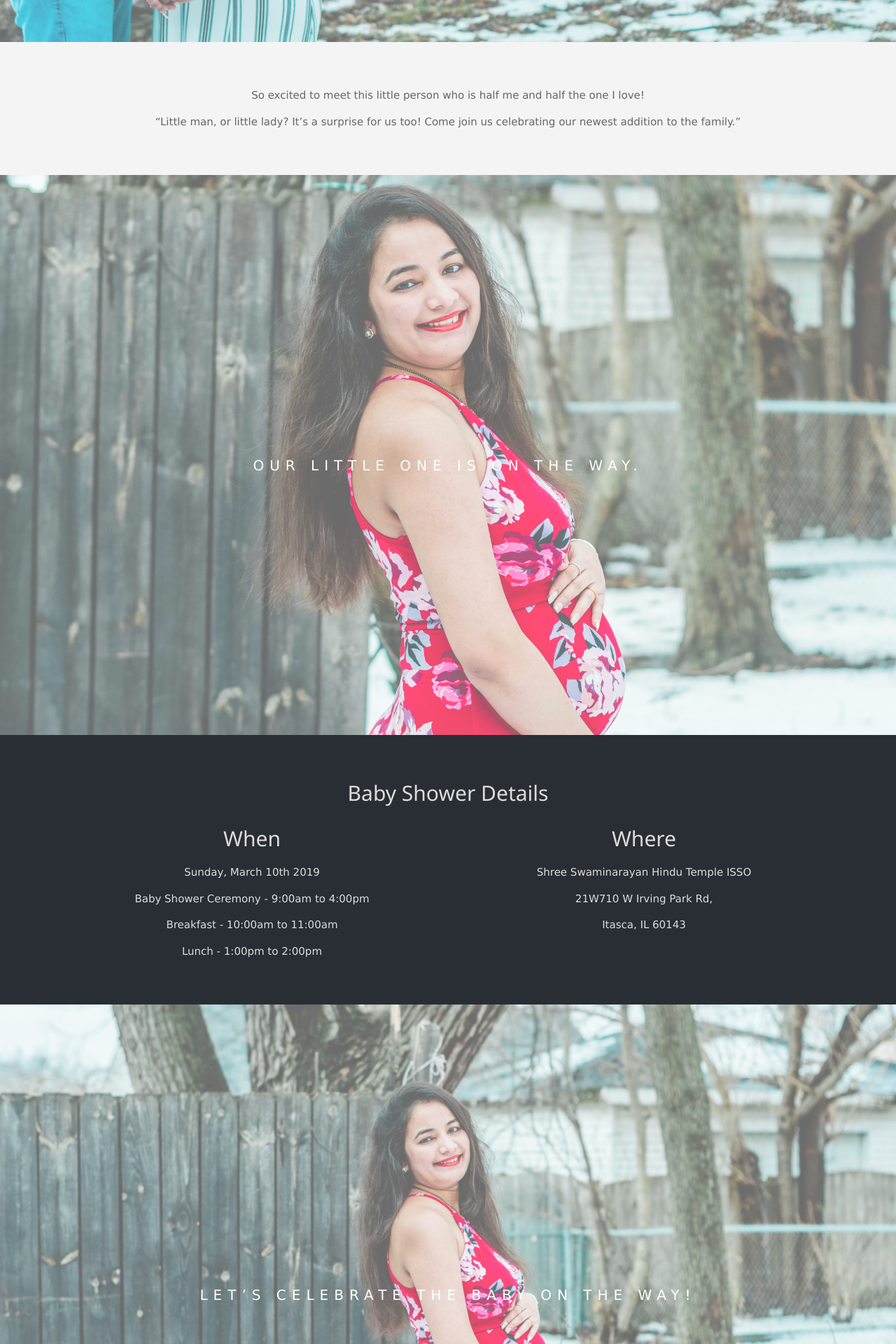
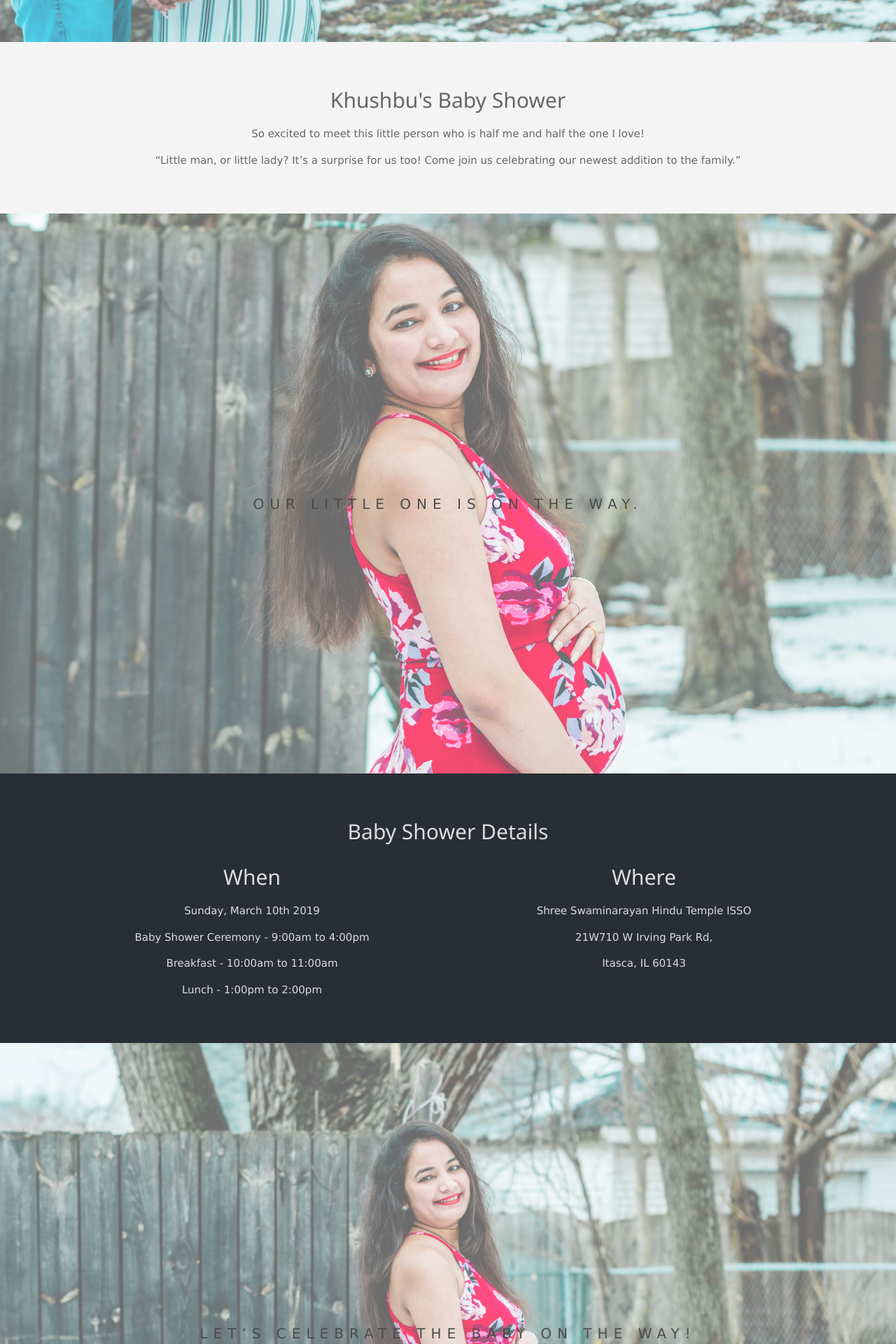
Before and after one commit to avanish-patel/InvitationCard, an Angular app: page / in a window 1280 px wide. Shown: the part 740-2660 px from the top of the page at 70% size. Built offline with nearby package versions, Linux system fonts and the light colour scheme.

Commit message:
Modified text color on image

```diff
--- a/src/app/app.component.css
+++ b/src/app/app.component.css
@@ -185,3 +185,7 @@ a {
 #rsvp {
     background-color: #f4f4f4 !important;
 }
+
+.text-on-image {
+    color: black !important;
+}
--- a/src/app/app.component.html
+++ b/src/app/app.component.html
@@ -9,7 +9,7 @@
 </div>
 
 <section class="section section-light">
-  <h2></h2>
+  <h2>Khushbu's Baby Shower</h2>
   <p>
     So excited to meet this little person who is half me and half the one I love!
   </p>
@@ -20,7 +20,7 @@
 
 <div class="pimg2">
   <div class="ptext">
-    <span class="border trans">
+    <span class="border trans text-on-image">
       Our little one is on the way.
     </span>
   </div>
@@ -59,7 +59,7 @@
 
 <div class="pimg3">
   <div class="ptext">
-    <span class="border trans">
+    <span class="border trans text-on-image">
       Let’s celebrate the baby on the way!
     </span>
   </div>
```
